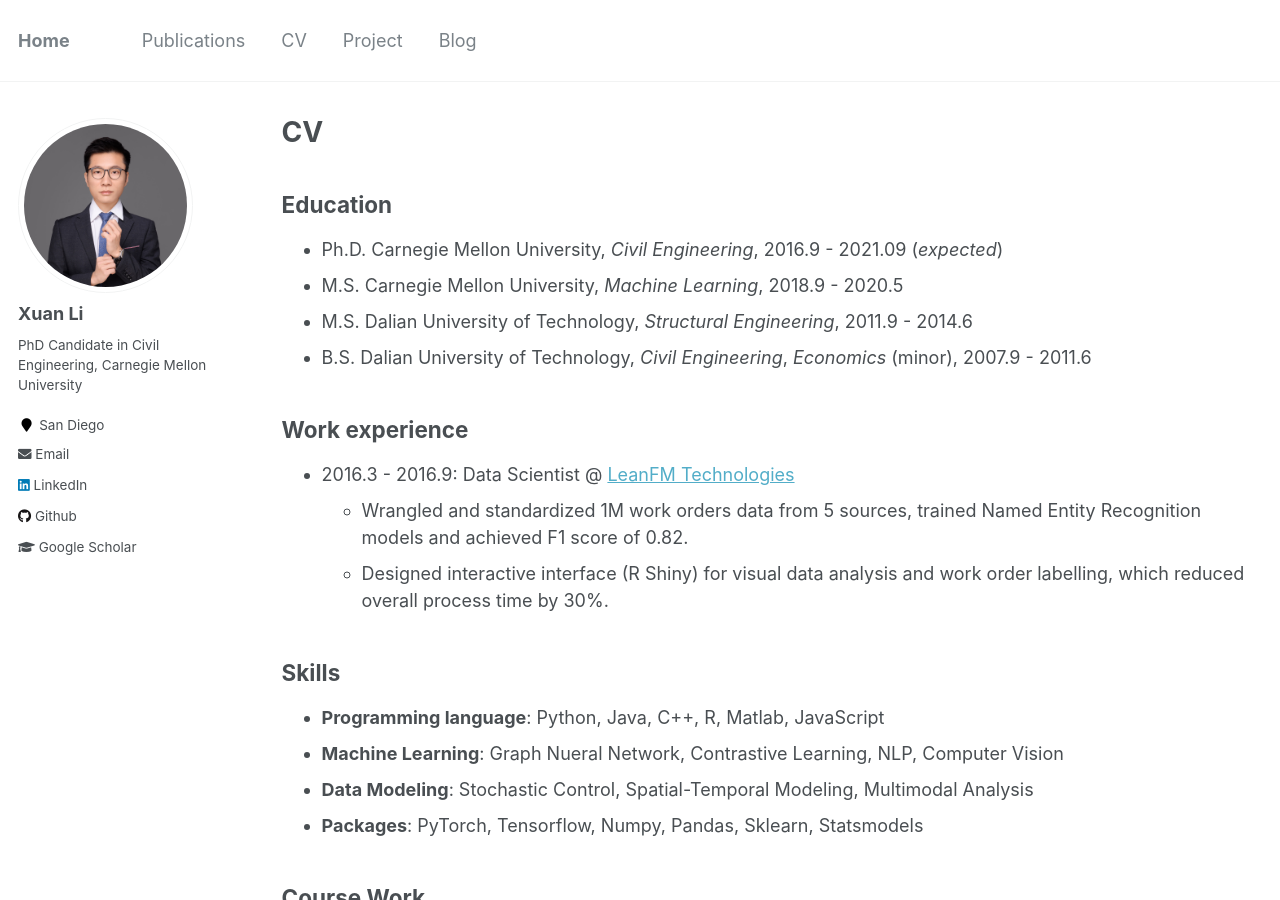
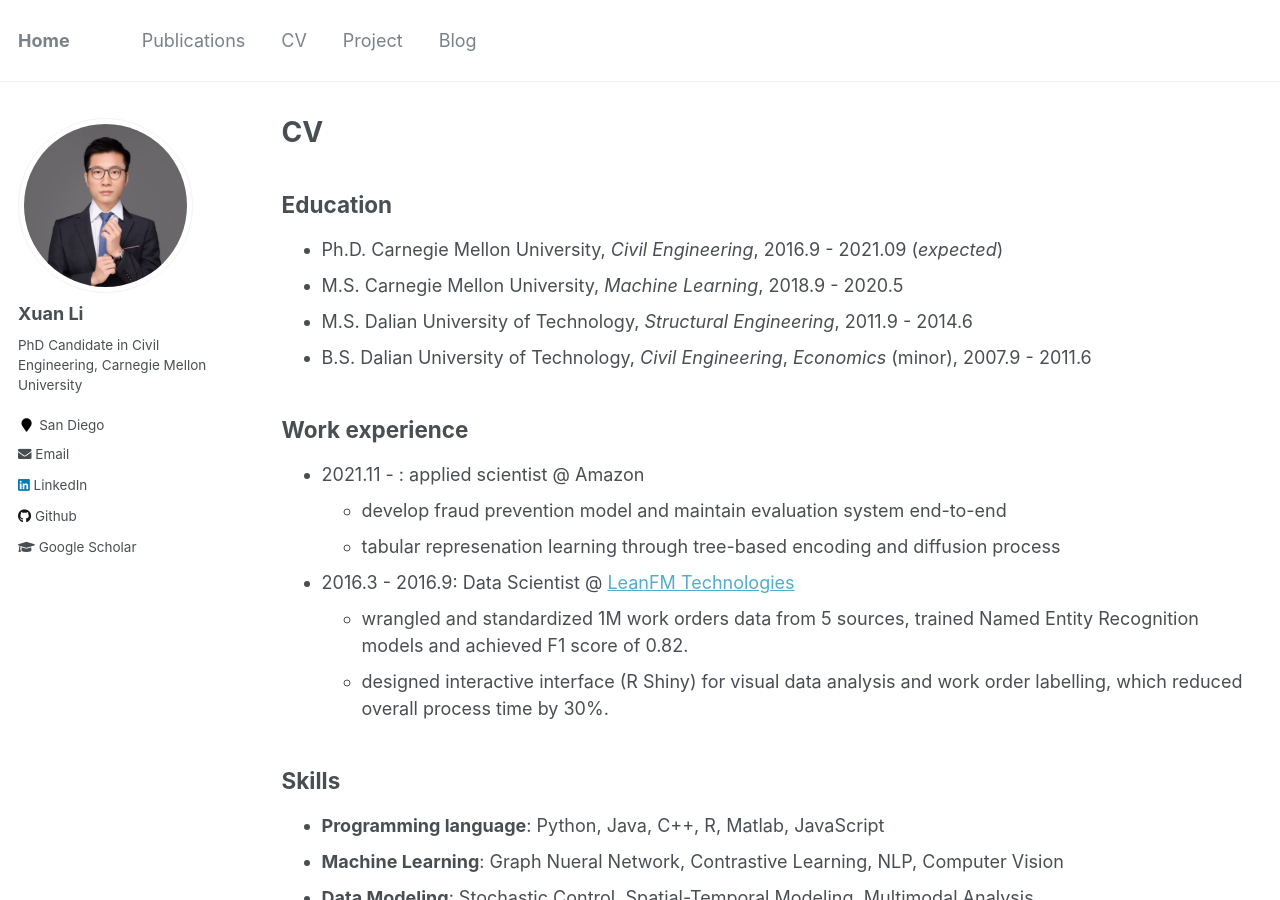
Before and after one commit to milanlx/milanlx.github.io, a Jekyll site: the page built from _pages/cv.md, in a window 1280 px wide and 900 px high. Built offline with Jekyll 4.4.1, drawn with Linux system fonts in a browser that asks for light colours.

Commit message:
Update cv.md

```diff
--- a/_pages/cv.md
+++ b/_pages/cv.md
@@ -18,9 +18,12 @@ Education
 
 Work experience
 ------
+* 2021.11 - : applied scientist @ Amazon
+  * develop fraud prevention model and maintain evaluation system end-to-end
+  * tabular represenation learning through tree-based encoding and diffusion process
 * 2016.3 - 2016.9: Data Scientist @  [LeanFM Technologies](http://www.leanfmtech.com/)
-  * Wrangled and standardized 1M work orders data from 5 sources, trained Named Entity Recognition models and achieved F1 score of 0.82.
-  * Designed interactive interface (R Shiny) for visual data analysis and work order labelling, which reduced overall process time by 30%.
+  * wrangled and standardized 1M work orders data from 5 sources, trained Named Entity Recognition models and achieved F1 score of 0.82.
+  * designed interactive interface (R Shiny) for visual data analysis and work order labelling, which reduced overall process time by 30%.
 
 Skills
 ------
```
